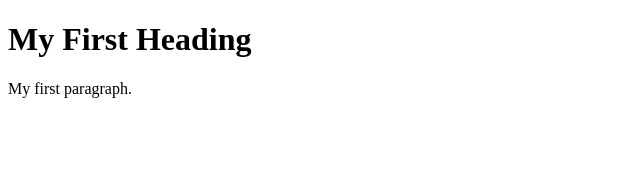
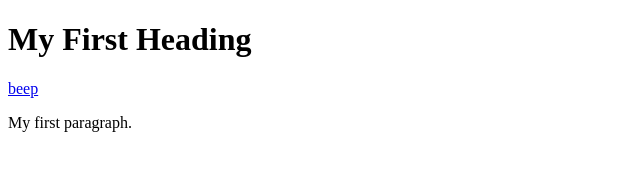
Before and after one commit to retixe/retixe.github.io, a plain HTML site: page test.html in a window 1280 px wide. Shown: the whole page, without its empty margins (0-640 px from the left). Drawn offline with Linux system fonts and the light colour scheme.

Commit message:
Update test.html

```diff
--- a/test.html
+++ b/test.html
@@ -3,6 +3,9 @@
 <body>
 
 <h1>My First Heading</h1>
+
+<a href = "https://retixe.github.io/"> beep </a>
+
 <p>My first paragraph.</p>
 
 </body>
```
